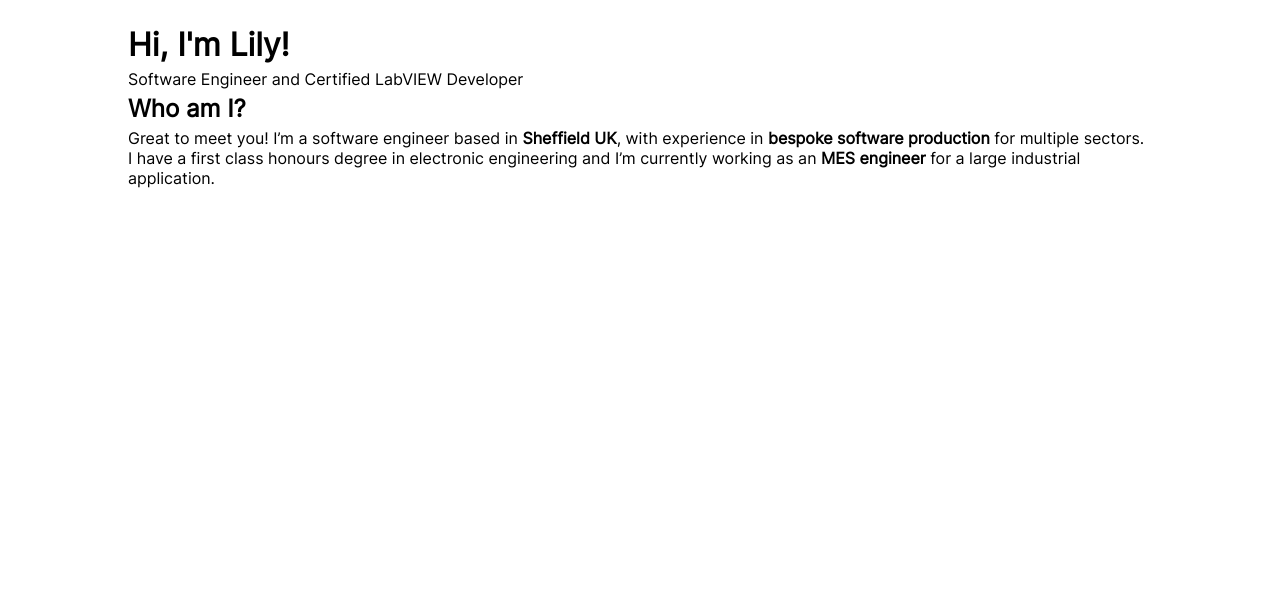
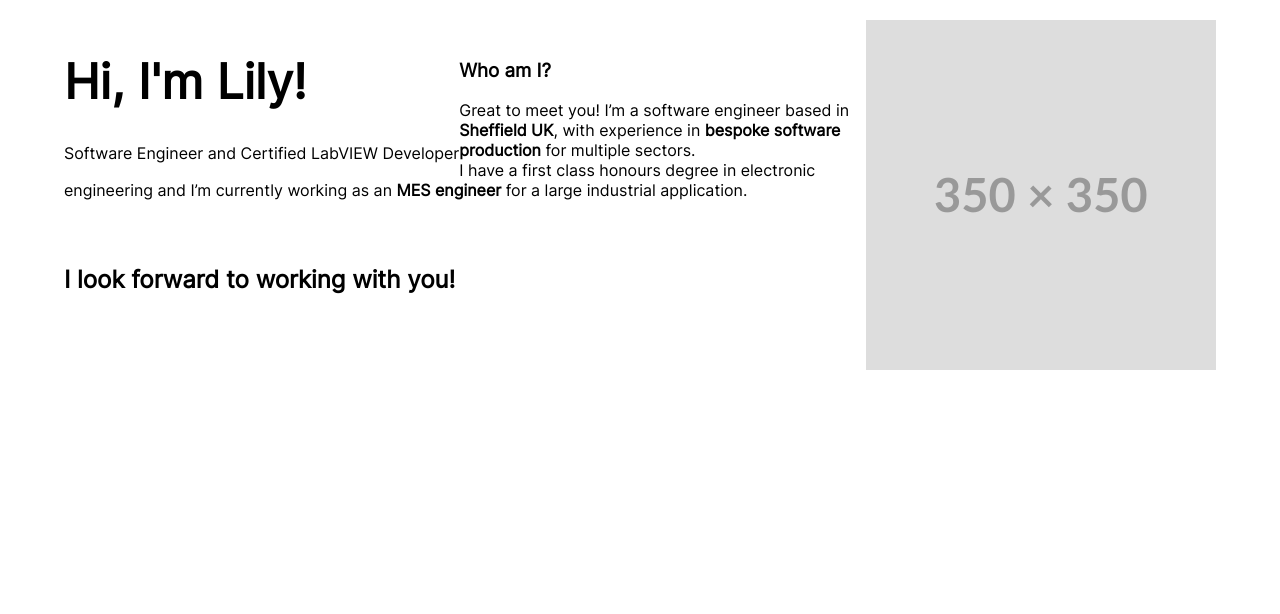
Before and after one commit to lily-maxfield/lminfo_site, a PHP site: page /views/home/home.html in a window 1280 px wide. Shown: the part 60-674 px from the top of the page. Run offline with PHP 8.4, Linux system fonts and the light colour scheme; some web fonts are replaced.

Commit message:
LM - Adding placeholder for profile image

```diff
--- a/assets/css/lminfo_styles.css
+++ b/assets/css/lminfo_styles.css
@@ -10,33 +10,49 @@
 .lminfo-h1 {
     color: black;
     font-family: "inter";
-    margin: 0px;
-    margin-top: 5px;
-    margin-bottom: 5px;
+    display: block;
+    font-size: 2em;
+    margin-top: 0.67em;
+    margin-bottom: 0.67em;
+    margin-left: 0;
+    margin-right: 0;
+    font-weight: bold;
 }
 
 .lminfo-h2 {
     color: black;
     font-family: "inter";
-    margin: 0px;
-    margin-top: 5px;
-    margin-bottom: 5px;
+    display: block;
+    font-size: 1.5em;
+    margin-top: 0.83em;
+    margin-bottom: 0.83em;
+    margin-left: 0;
+    margin-right: 0;
+    font-weight: bold;
 }
 
 .lminfo-h3 {
     color: black;
     font-family: "inter";
-    margin: 0px;
-    margin-top: 5px;
-    margin-bottom: 5px;
+    display: block;
+    font-size: 1.17em;
+    margin-top: 1em;
+    margin-bottom: 1em;
+    margin-left: 0;
+    margin-right: 0;
+    font-weight: bold;
 }
 
 .lminfo-h4 {
     color: black;
     font-family: "inter";
-    margin: 0px;
-    margin-top: 5px;
-    margin-bottom: 5px;
+    display: block;
+    font-size: 1em;
+    margin-top: 1.33em;
+    margin-bottom: 1.33em;
+    margin-left: 0;
+    margin-right: 0;
+    font-weight: bold;
 }
 
 .lminfo-p {
@@ -55,6 +71,22 @@
     margin-bottom: 5px;
 }
 
-.spacer-div {
+.spacer-div-single {
     height:20px;
 }
+
+.spacer-div-double {
+    height: 40px;
+}
+
+.lminfo-big-header {
+    color: black;
+    font-family: "inter";
+    display: block;
+    font-size: 3em;
+    margin-top: 0.67em;
+    margin-bottom: 0.67em;
+    margin-left: 0;
+    margin-right: 0;
+    font-weight: bold;
+}
--- a/views/home/home.css
+++ b/views/home/home.css
@@ -9,6 +9,17 @@
 }
 
 .intro-div {
-    width: 80%;
+    width: 90%;
     margin: auto;
 }
+
+.intro-banner {
+}
+
+.intro-banner-left {
+    float:left;
+}
+
+.intro-banner-right {
+    float:right;
+}
--- a/views/home/home.html
+++ b/views/home/home.html
@@ -54,18 +54,35 @@
     </script>
 </head>
 <body>
-    <div class="spacer-div"></div>
+    <div class="spacer-div-single"></div>
+
     <div class="intro-div">
         <!--Intro section-->
-        <h1 class="lminfo-h1">Hi, I'm Lily!</h1>
-        <p class="lminfo-p">Software Engineer and Certified LabVIEW Developer</p>
+        <div class="intro-banner">
+            <div class="intro-banner-left">
+                <h1 class="lminfo-big-header">Hi, I'm Lily!</h1>
+                <p class="lminfo-p">Software Engineer and Certified LabVIEW Developer</p>
+            </div>
+            <div class="intro-banner-right">
+                <img src="assets/images/350_placeholder.png" />
+            </div>
+        </div>
+
+        <div class="spacer-div-single"></div>
 
         <!--Who am I?-->
-        <h2 class="lminfo-h2">Who am I?</h2>
-        <p class="lminfo-p">Great to meet you! I&#8217;m a software engineer based in <strong>Sheffield UK</strong>,
-        with experience in <strong>bespoke software production</strong> for multiple sectors.<br>
-        I have a first class honours degree in electronic engineering and I&#8217;m currently working
-        as an <strong>MES engineer</strong> for a large industrial application.</p>
+        <h3 class="lminfo-h3">Who am I?</h3>
+        <p class="lminfo-p">
+            Great to meet you! I&#8217;m a software engineer based in <strong>Sheffield UK</strong>,
+            with experience in <strong>bespoke software production</strong> for multiple sectors.<br>
+            I have a first class honours degree in electronic engineering and I&#8217;m currently working
+            as an <strong>MES engineer</strong> for a large industrial application.
+        </p>
+
+        <div class="spacer-div-double"></div>
+
+        <!--Who am I?-->
+        <h2 class="lminfo-h2">I look forward to working with you!</h2>
 
         <!--Navigation links-->
     </div>
```
Also changed, not shown: assets/images/350_placeholder.png (added).
